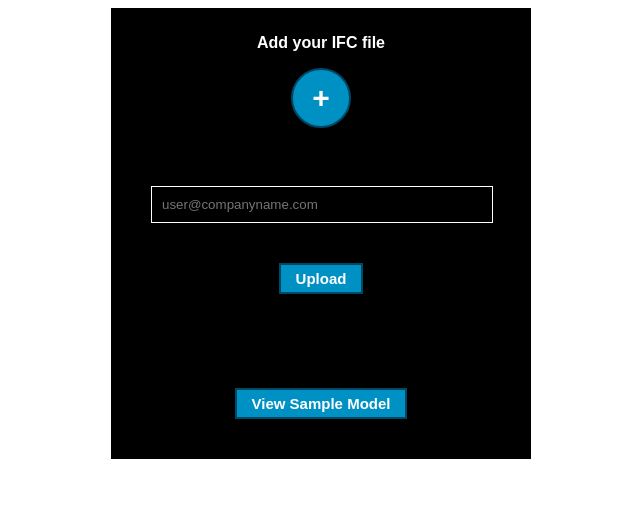
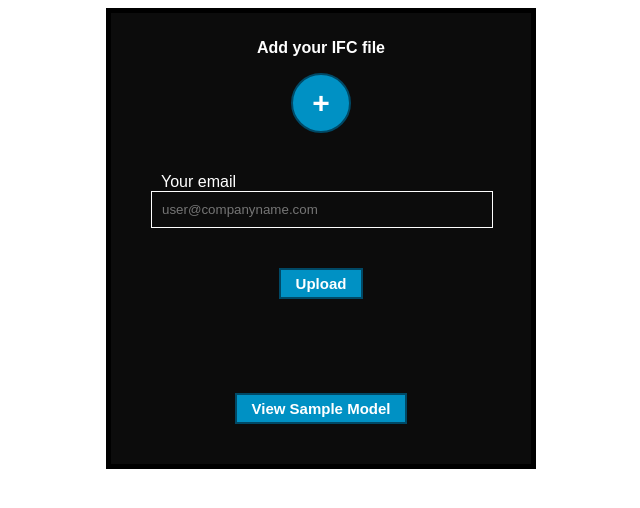
Before and after one commit to Team60-Launchpad/fileconverterFE, a React (Create React App) app: page / in a window 1280 px wide. Shown: the top 508 px of the page, without its empty margins (319-959 px from the left). Built offline with nearby package versions, Linux system fonts and the light colour scheme.

Commit message:
change color scheme background

```diff
--- a/src/App.css
+++ b/src/App.css
@@ -4,9 +4,12 @@
   max-width: 400px;
   margin-left: auto;
     margin-right: auto;
-    background-color: rgb(0, 0, 0);
+    background-color: rgb(12, 12, 12);
     padding: 10px;
     font-family:  Sans-serif;
+    border-color: white;
+    border: thick;
+    border-style: solid;
 
 
 }
@@ -106,16 +109,15 @@
 
 .Email {
   margin-top: 40px;
-  color: black;
-  background-color: black;
+  color: white;
+
 }
 
 #yourEmail {
   text-align: left;
   margin-left: 40px;
   margin-bottom: 0px;
-  color: black;
-  background-color: black;
+
 }
 
 #emailPlace {
```
